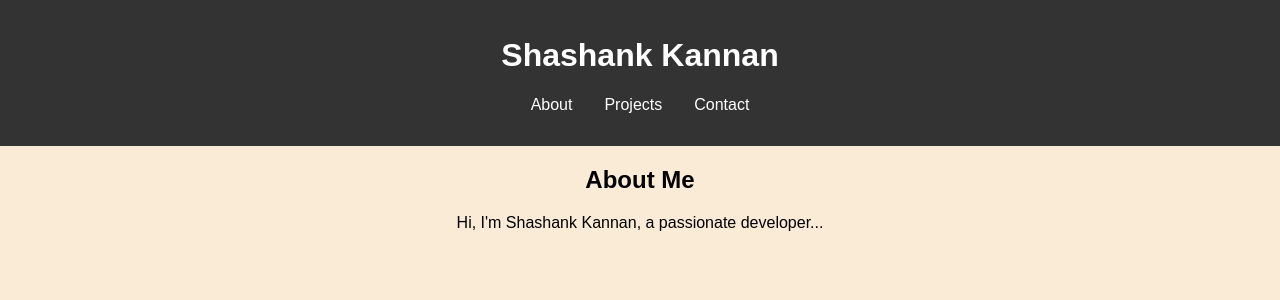
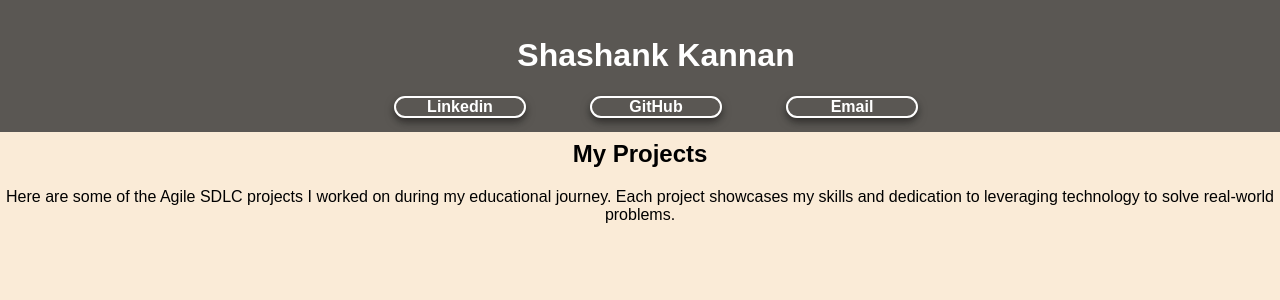
Before and after one commit to shashankkannan/testapp, a React (Create React App) app: page / in a window 1280 px wide. Shown: the top 300 px of the page. Built offline with nearby package versions, Linux system fonts and the light colour scheme.

Commit message:
Update change 9

```diff
--- a/src/App.css
+++ b/src/App.css
@@ -8,30 +8,38 @@ body {
 
 .App {
   text-align: center;
+  padding-top: 120px; /* Adjust this value to match the header height */
 }
 
 header {
-  background: #333;
+  background: rgba(51, 51, 51, 0.8); /* Use rgba() to set a translucent background */
   color: white;
   padding: 1rem;
-  height: fit-content;
+  position: fixed;
+  top: 0;
+  width: 100%;
+  z-index: 1000;
+  height: 100px; /* Fixed height to prevent resizing */
 }
 
 nav ul {
   list-style: none;
   padding: 0;
+  margin: 0;
+  display: flex;
+  justify-content: center;
+  align-items: center;
+  height: 100%; /* Ensure nav items are centered vertically */
 }
 
 nav ul li {
-  display: inline;
-  margin: 0 1rem;
+  margin: 0 2rem ;
+  margin-bottom: 20vh;
+
 }
 
-.headop a{
+.headop a {
   color: white;
   text-decoration: none;
+  transition: color 0.3s ease, font-size 0.3s ease;
 }
-
-.headop a:hover{
-  color: black;
-}
--- a/src/App.js
+++ b/src/App.js
@@ -1,13 +1,13 @@
 import React from 'react';
 import './App.css';
-import {Headers} from './Components/Headers';
-import { About } from './Components/About';
+import { Headers } from './Components/Headers';
+import { Projects } from './Components/Projects';
 
 const App = () => {
   return (
     <div className="App">
       <Headers />
-      <About/>
+      <Projects />
     </div>
   );
 };
--- a/src/Components/About.js
+++ /dev/null
@@ -1,8 +0,0 @@
-export const About =()=>{
-    return(
-        <section id="about" className="about-section">
-        <h2>About Me</h2>
-        <p>Hi, I'm Shashank Kannan, a passionate developer...</p>
-      </section>
-    )
-}
--- a/src/Components/Headers.js
+++ b/src/Components/Headers.js
@@ -4,11 +4,95 @@ export const Headers = () => {
   return (
     <header className="header">
       <h1>Shashank Kannan</h1>
-      <nav>
+      <nav className="headers-nav">
         <ul>
-          <li className='headop'><a href='#about'>About</a></li>
-          <li className='headop'><a href='#about'>Projects</a></li>
-          <li className='headop'><a href='#about'>Contact</a></li>
+        <li className='headop' style={{
+  animation: 'slideIn1 2s ease forwards',
+  border: "2px solid white",
+  width: "10%",
+  color:'white',
+  fontWeight:"bold",
+  cursor: "pointer",
+  outline: "none",
+  backgroundColor: "transparent",
+  borderRadius: "30px",
+  transition: "transform 0.3s ease",
+  boxShadow: "0px 4px 8px rgba(0, 0, 0, 0.5)"
+}}
+onClick={() => {
+  console.log("LinkedIn clicked");
+  window.open('https://www.linkedin.com/in/shatomb/', '_blank');
+}}
+onMouseEnter={(e) => {
+  e.target.style.backgroundColor = "white";
+  e.target.style.color="#333";
+  e.target.style.transform = "scale(1.07)";
+}}
+onMouseLeave={(e) => {
+  e.target.style.backgroundColor = "transparent";
+  e.target.style.color="white";
+  e.target.style.transform = "scale(1)";
+}}>
+  Linkedin
+</li>
+<li className='headop' style={{
+  animation: 'slideIn1 2s ease forwards',
+  border: "2px solid white",
+  width: "10%",
+  color:'white',
+  fontWeight:"bold",
+  cursor: "pointer",
+  outline: "none",
+  backgroundColor: "transparent",
+  borderRadius: "30px",
+  transition: "transform 0.3s ease",
+  boxShadow: "0px 4px 8px rgba(0, 0, 0, 0.5)"
+}}
+onClick={() => {
+  console.log("LinkedIn clicked");
+  window.open('https://github.com/shashankkannan', '_blank');
+}}
+onMouseEnter={(e) => {
+  e.target.style.backgroundColor = "white";
+  e.target.style.color="#333";
+  e.target.style.transform = "scale(1.07)";
+}}
+onMouseLeave={(e) => {
+  e.target.style.backgroundColor = "transparent";
+  e.target.style.color="white";
+  e.target.style.transform = "scale(1)";
+}}>
+GitHub
+</li>
+<li className='headop' style={{
+  animation: 'slideIn1 2s ease forwards',
+  border: "2px solid white",
+  width: "10%",
+  color:'white',
+  fontWeight:"bold",
+  cursor: "pointer",
+  outline: "none",
+  backgroundColor: "transparent",
+  borderRadius: "30px",
+  transition: "transform 0.3s ease",
+  boxShadow: "0px 4px 8px rgba(0, 0, 0, 0.5)"
+}}
+onClick={() => {
+  console.log("LinkedIn clicked");
+  window.open('mailto:kannan21@uwindsor.ca', '_blank');
+}}
+onMouseEnter={(e) => {
+  e.target.style.backgroundColor = "white";
+  e.target.style.color="#333";
+  e.target.style.transform = "scale(1.07)";
+}}
+onMouseLeave={(e) => {
+  e.target.style.backgroundColor = "transparent";
+  e.target.style.color="white";
+  e.target.style.transform = "scale(1)";
+}}>
+Email
+</li>
         </ul>
       </nav>
     </header>
--- a/src/Components/Projects.js
+++ b/src/Components/Projects.js
@@ -0,0 +1,8 @@
+export const Projects = ()=>{
+    return(
+        <section id="project">
+            <h2>My Projects</h2>
+            <p>Here are some of the Agile SDLC projects I worked on during my educational journey. Each project showcases my skills and dedication to leveraging technology to solve real-world problems. </p>
+        </section>
+    )
+}
```
Also changed, not shown: src/Components/Contact.js (deleted), src/Components/Footer.js (deleted).
